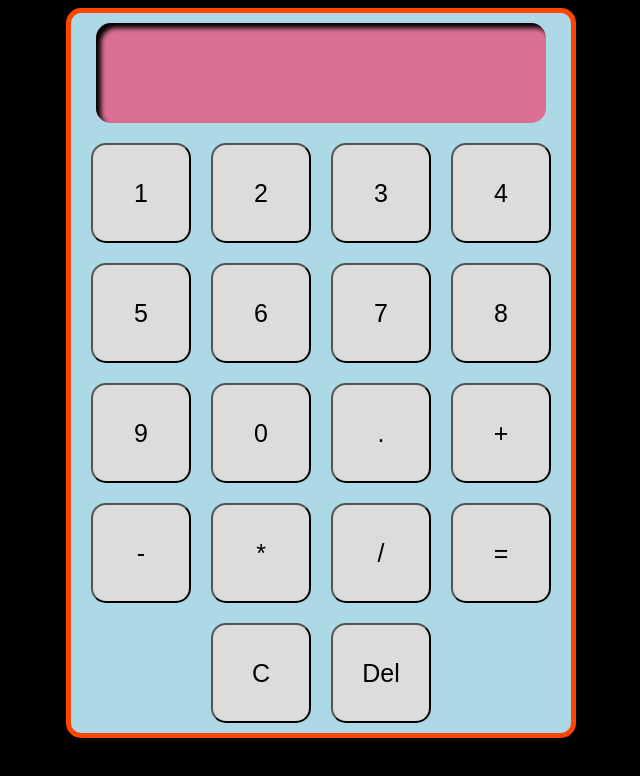
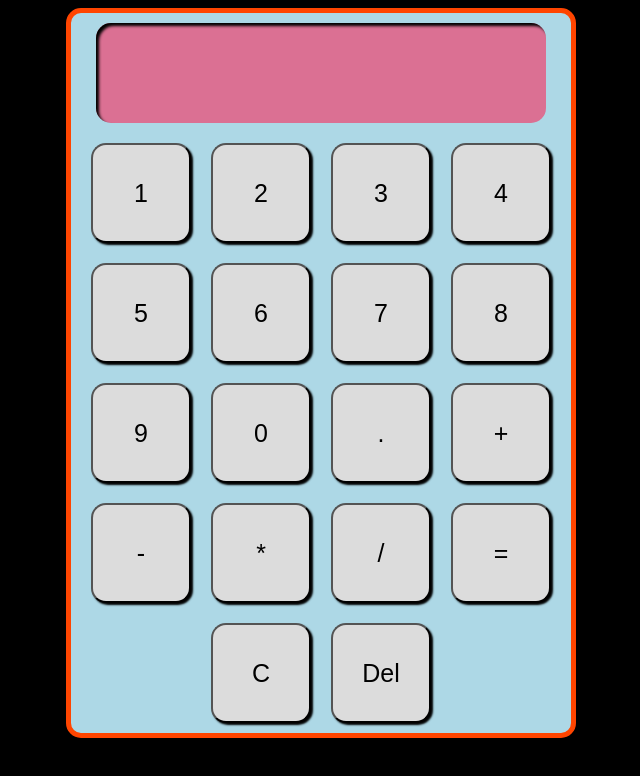
Before and after one commit to Jbwan-Kenobi/calculator, a plain HTML site: page index.html in a window 1280 px wide. Shown: the whole page, without its empty margins (319-959 px from the left). Drawn offline with Linux system fonts and the light colour scheme.

Commit message:
Apply shadows to buttons

```diff
--- a/style.css
+++ b/style.css
@@ -30,7 +30,7 @@ body {
     background-color: palevioletred;
     justify-content: center;
     align-items: center;
-    box-shadow: inset 5px 5px 5px black;
+    box-shadow: inset 3px 3px 3px black;
 }
 
 #buttons {
@@ -47,6 +47,7 @@ button {
     border-radius: 15px;
     margin: 10px;
     font-size: 25px;
+    box-shadow: 2px 2px 2px black;
 }
 
 button:hover {
```
Also changed, not shown: java.js (indentation only).
